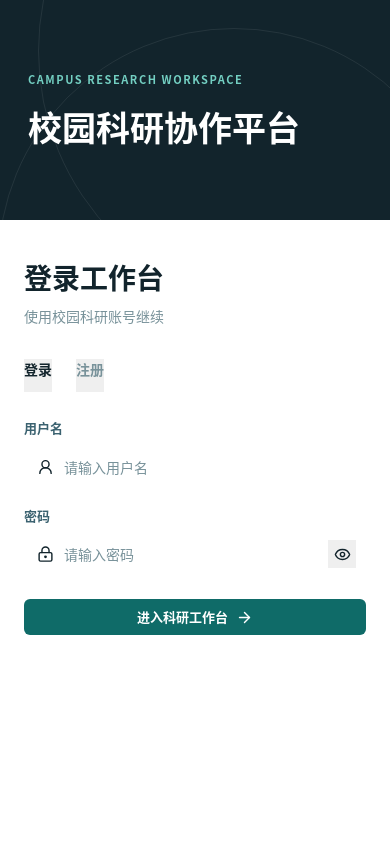
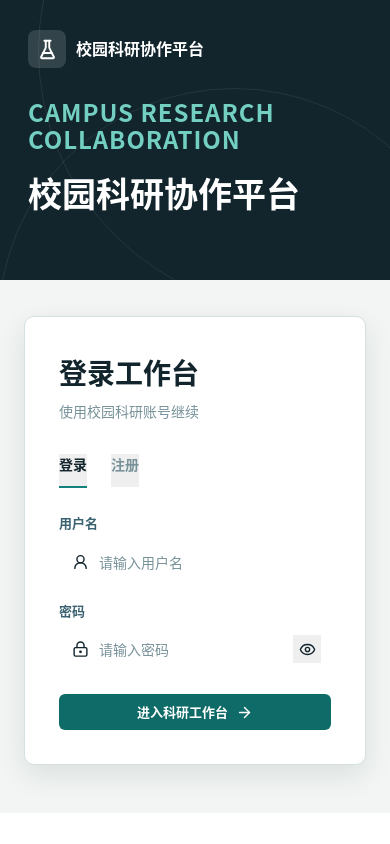
Before and after one commit to zxyang0710/Scientific_Research_Collaboration_Platform, a Vue app in the folder frontend/: page /login in a window 390 px wide. Built offline with nearby package versions, Linux system fonts and the light colour scheme.

Commit message:
style: refine login branding and colors

```diff
--- a/frontend/src/components/AppLogo.vue
+++ b/frontend/src/components/AppLogo.vue
@@ -13,8 +13,7 @@ defineProps({
       <FlaskConical :size="21" :stroke-width="2.2" />
     </span>
     <span v-if="!compact" class="app-logo__copy">
-      <strong>研协</strong>
-      <small>校园科研协作平台</small>
+      <strong>校园科研协作平台</strong>
     </span>
   </div>
 </template>
@@ -41,21 +40,13 @@ defineProps({
 
 .app-logo__copy {
   display: flex;
-  flex-direction: column;
   min-width: 0;
 }
 
 .app-logo__copy strong {
   color: var(--ink-950);
-  font-size: 19px;
+  font-size: 16px;
   line-height: 1.1;
-  letter-spacing: 0.08em;
-}
-
-.app-logo__copy small {
-  margin-top: 2px;
-  color: var(--ink-500);
-  font-size: 10px;
   white-space: nowrap;
 }
 
@@ -67,8 +58,4 @@ defineProps({
 .app-logo--light .app-logo__copy strong {
   color: white;
 }
-
-.app-logo--light .app-logo__copy small {
-  color: rgba(255, 255, 255, 0.62);
-}
 </style>
--- a/frontend/src/views/LoginView.vue
+++ b/frontend/src/views/LoginView.vue
@@ -4,6 +4,7 @@ import { useRoute, useRouter } from 'vue-router'
 import { ArrowRight, Eye, EyeOff, LockKeyhole, UserRound } from 'lucide-vue-next'
 import { ElMessage } from '../utils/message'
 import { useAuthStore } from '../stores/auth'
+import AppLogo from '../components/AppLogo.vue'
 
 const auth = useAuthStore()
 const router = useRouter()
@@ -64,8 +65,11 @@ async function submit() {
 <template>
   <main class="auth-page">
     <section class="auth-scene">
+      <div class="auth-scene__top">
+        <AppLogo light />
+      </div>
       <div class="auth-scene__brand">
-        <p class="auth-scene__eyebrow">CAMPUS RESEARCH WORKSPACE</p>
+        <p class="auth-scene__english">CAMPUS RESEARCH<br />COLLABORATION</p>
         <h1>校园科研协作平台</h1>
       </div>
     </section>
@@ -142,21 +146,22 @@ async function submit() {
 
 <style scoped>
 .auth-page { display: grid; grid-template-columns: minmax(460px, 1.08fr) minmax(420px, 0.92fr); min-height: 100vh; background: white; }
-.auth-scene { position: relative; display: flex; align-items: center; overflow: hidden; padding: 48px; background: var(--ink-950); color: white; }
+.auth-scene { position: relative; display: flex; flex-direction: column; overflow: hidden; padding: 34px 48px 48px; background: var(--ink-950); color: white; }
 .auth-scene::before, .auth-scene::after { position: absolute; content: ""; border: 1px solid rgba(255,255,255,.08); border-radius: 50%; }
 .auth-scene::before { top: -210px; right: -170px; width: 520px; height: 520px; }
 .auth-scene::after { right: -80px; bottom: -280px; width: 470px; height: 470px; }
-.auth-scene__brand { position: relative; z-index: 1; }
-.auth-scene__eyebrow { margin-bottom: 18px; color: #73cfc2; font-size: 11px; font-weight: 700; letter-spacing: .14em; }
+.auth-scene__top, .auth-scene__brand { position: relative; z-index: 1; }
+.auth-scene__brand { margin: auto 0; }
+.auth-scene__english { margin-bottom: 18px; color: #73cfc2; font-size: clamp(24px, 2.6vw, 38px); font-weight: 700; letter-spacing: .04em; line-height: 1.15; }
 .auth-scene h1 { font-size: clamp(32px, 3.5vw, 50px); line-height: 1.28; }
-.auth-panel { display: grid; place-items: center; padding: 48px; }
-.auth-card { width: min(420px, 100%); }
+.auth-panel { display: grid; place-items: center; padding: 48px; background: var(--canvas); }
+.auth-card { width: min(420px, 100%); padding: 34px; border: 1px solid var(--ink-200); border-radius: 10px; background: var(--paper); box-shadow: var(--shadow-md); }
 .auth-card__head h2 { color: var(--ink-950); font-size: 28px; }
 .auth-card__head p { margin-top: 8px; color: var(--ink-500); }
 .auth-tabs { display: flex; gap: 24px; margin-top: 32px; border-bottom: 1px solid var(--line); }
 .auth-tabs button { position: relative; padding: 0 0 12px; color: var(--ink-500); font-size: 14px; font-weight: 700; }
 .auth-tabs button.active { color: var(--ink-950); }
-.auth-tabs button.active::after { position: absolute; right: 0; bottom: -1px; left: 0; height: 2px; background: var(--teal-500); content: ""; }
+.auth-tabs button.active::after { position: absolute; right: 0; bottom: -1px; left: 0; height: 2px; background: var(--teal-600); content: ""; }
 .auth-form { display: grid; gap: 18px; margin-top: 26px; }
 .field { display: grid; gap: 8px; }
 .field label { color: var(--ink-700); font-size: 13px; font-weight: 700; }
@@ -165,12 +170,12 @@ async function submit() {
 .input-icon > svg { position: absolute; top: 50%; left: 13px; color: var(--ink-400); transform: translateY(-50%); }
 .input-icon .input { padding-left: 40px; }
 .input, .select { width: 100%; min-height: 42px; border: 1px solid var(--line); border-radius: 6px; background: white; color: var(--ink-950); font: inherit; outline: none; padding: 10px 12px; }
-.input:focus, .select:focus { border-color: var(--teal-500); box-shadow: 0 0 0 3px rgba(45,166,148,.12); }
+.input:focus, .select:focus { border-color: var(--teal-600); box-shadow: 0 0 0 3px rgba(21,129,124,.14); }
 .password-toggle { position: absolute; top: 50%; right: 10px; display: grid; width: 28px; height: 28px; place-items: center; color: var(--ink-400); transform: translateY(-50%); }
 .auth-submit { display: inline-flex; width: 100%; justify-content: center; gap: 8px; margin-top: 6px; }
 @media (max-width: 860px) {
   .auth-page { display: block; }
-  .auth-scene { min-height: 220px; padding: 36px 28px; }
+  .auth-scene { min-height: 280px; padding: 30px 28px 36px; }
   .auth-scene h1 { font-size: 34px; }
   .auth-panel { padding: 36px 24px 48px; }
 }
```
